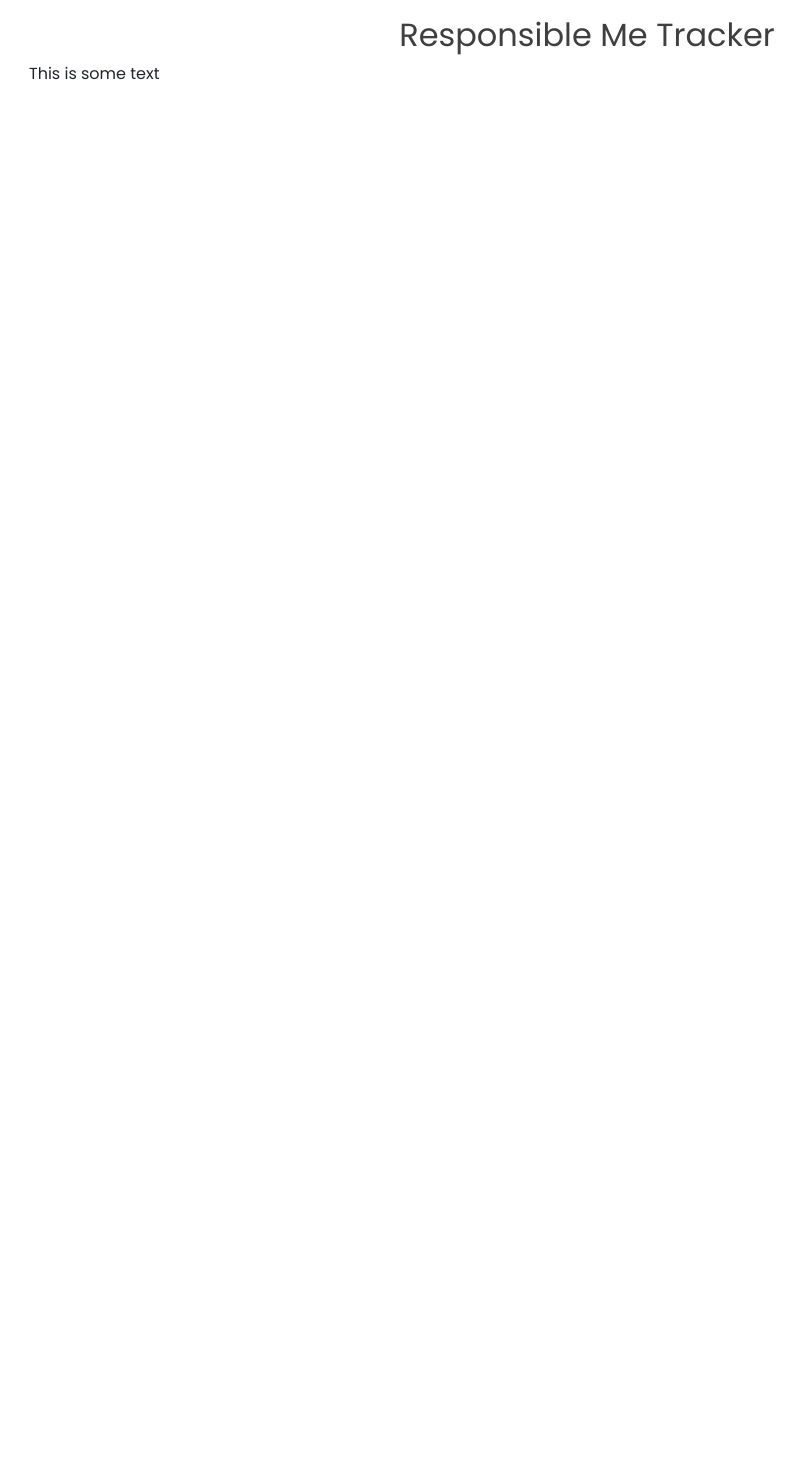
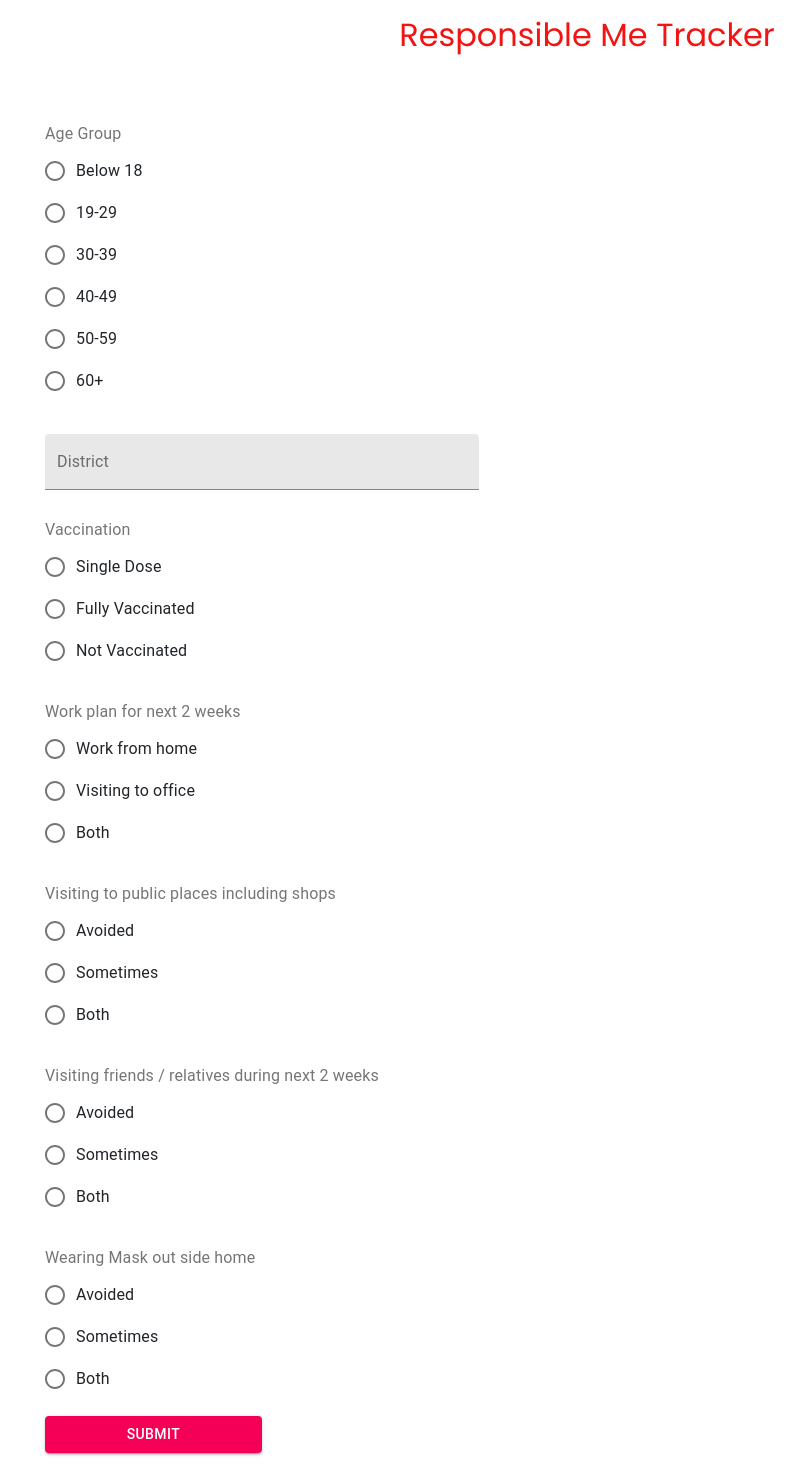
Before and after one commit to NTK7/responsible-me-tracker, a React (Create React App) app: page / in a window 1280 px wide. Shown: the top 1470 px of the page, without its empty margins (53-858 px from the left). Before the commit the page ends 800 px from the top, so only its background shows below. Built offline with nearby package versions, Linux system fonts and the light colour scheme.

Commit message:
created the form layout sctructure

```diff
--- a/src/app/App.js
+++ b/src/app/App.js
@@ -1,15 +1,211 @@
+import {
+  Button,
+  FormControl,
+  FormControlLabel,
+  FormLabel,
+  Radio,
+  RadioGroup,
+  TextField,
+} from "@material-ui/core";
+import { useState } from "react";
 import styled from "styled-components";
 
 const App = () => {
+  const [age, setAge] = useState(null);
+  const [district, setDistrict] = useState("");
+  const [vaccination, setVaccination] = useState(null);
+  const [workPlan, setWorkPlan] = useState(null);
+  const [publicVisiting, setPublicVisiting] = useState(null);
+  const [friendVisiting, setFriendVisiting] = useState(null);
+  const [useOfMask, setUseOfMask] = useState(null);
 
-
-
+  const onHandleSubmit = (e) => {
+    e.preventDefault();
+    alert("on submit");
+  };
   return (
     <Container className="container mt-3">
       <h2>Responsible Me Tracker</h2>
 
       <section>
-        <p>This is some text</p>
+        <form onSubmit={onHandleSubmit}>
+          {/* age group */}
+          <FormControl color="secondary" component="fieldset" className="form-control">
+            <FormLabel component="legend">Age Group</FormLabel>
+            <RadioGroup
+              aria-label="ageGroup"
+              name="ageGroup"
+              value={age}
+              onChange={(e) => setAge(e.target.value)}
+              required>
+              <FormControlLabel
+                value="0-17"
+                control={<Radio />}
+                label="Below 18"
+              />
+              <FormControlLabel
+                value="19-29"
+                control={<Radio />}
+                label="19-29"
+              />
+              <FormControlLabel
+                value="30-39"
+                control={<Radio />}
+                label="30-39"
+              />
+              <FormControlLabel
+                value="40-49"
+                control={<Radio />}
+                label="40-49"
+              />
+              <FormControlLabel
+                value="50-59"
+                control={<Radio />}
+                label="50-59"
+              />
+              <FormControlLabel value="60+" control={<Radio />} label="60+" />
+            </RadioGroup>
+          </FormControl>
+
+          {/* District */}
+          <FormControl color="secondary" component="fieldset" className="form-control">
+            <TextField
+              label="District"
+              color="secondary"
+              variant="filled"
+              value={district}
+              onChange={(e) => setDistrict(e.target.value)}
+              className="text-field"
+            />
+          </FormControl>
+
+          {/* Vaccination */}
+          <FormControl color="secondary" component="fieldset" className="form-control">
+            <FormLabel component="legend">Vaccination</FormLabel>
+            <RadioGroup
+              aria-label="vaccination"
+              name="vaccination"
+              value={vaccination}
+              onChange={(e) => setVaccination(e.target.value)}
+              required>
+              <FormControlLabel
+                value="SingleDose"
+                control={<Radio />}
+                label="Single Dose"
+              />
+              <FormControlLabel
+                value="FullyVaccinated"
+                control={<Radio />}
+                label="Fully Vaccinated"
+              />
+              <FormControlLabel
+                value="NotVaccinated"
+                control={<Radio />}
+                label="Not Vaccinated"
+              />
+            </RadioGroup>
+          </FormControl>
+
+          {/* workPlan */}
+          <FormControl color="secondary" component="fieldset" className="form-control">
+            <FormLabel component="legend">Work plan for next 2 weeks</FormLabel>
+            <RadioGroup
+              aria-label="workPlan"
+              name="workPlan"
+              value={workPlan}
+              onChange={(e) => setWorkPlan(e.target.value)}
+              required>
+              <FormControlLabel
+                value="WFT"
+                control={<Radio />}
+                label="Work from home"
+              />
+              <FormControlLabel
+                value="VisitingToOffice"
+                control={<Radio />}
+                label="Visiting to office"
+              />
+              <FormControlLabel value="Both" control={<Radio />} label="Both" />
+            </RadioGroup>
+          </FormControl>
+
+          {/* publicVisiting */}
+          <FormControl color="secondary" component="fieldset" className="form-control">
+            <FormLabel component="legend">
+              Visiting to public places including shops
+            </FormLabel>
+            <RadioGroup
+              aria-label="publicVisiting"
+              name="publicVisiting"
+              value={publicVisiting}
+              onChange={(e) => setPublicVisiting(e.target.value)}
+              required>
+              <FormControlLabel
+                value="Avoided"
+                control={<Radio />}
+                label="Avoided"
+              />
+              <FormControlLabel
+                value="Sometimes"
+                control={<Radio />}
+                label="Sometimes"
+              />
+              <FormControlLabel value="Both" control={<Radio />} label="Both" />
+            </RadioGroup>
+          </FormControl>
+
+          {/* friendVisiting */}
+          <FormControl color="secondary" component="fieldset" className="form-control">
+            <FormLabel component="legend">
+              Visiting friends / relatives during next 2 weeks
+            </FormLabel>
+            <RadioGroup
+              aria-label="friendVisiting"
+              name="friendVisiting"
+              value={friendVisiting}
+              onChange={(e) => setFriendVisiting(e.target.value)}
+              required>
+              <FormControlLabel
+                value="Avoided"
+                control={<Radio />}
+                label="Avoided"
+              />
+              <FormControlLabel
+                value="Sometimes"
+                control={<Radio />}
+                label="Sometimes"
+              />
+              <FormControlLabel value="Both" control={<Radio />} label="Both" />
+            </RadioGroup>
+          </FormControl>
+
+          {/* useOfMask */}
+          <FormControl color="secondary" component="fieldset" className="form-control">
+            <FormLabel component="legend">Wearing Mask out side home</FormLabel>
+            <RadioGroup
+              aria-label="useOfMask"
+              name="useOfMask"
+              value={useOfMask}
+              onChange={(e) => setUseOfMask(e.target.value)}
+              required>
+              <FormControlLabel
+                value="Avoided"
+                control={<Radio />}
+                label="Avoided"
+              />
+              <FormControlLabel
+                value="Sometimes"
+                control={<Radio />}
+                label="Sometimes"
+              />
+              <FormControlLabel value="Both" control={<Radio />} label="Both" />
+            </RadioGroup>
+          </FormControl>
+
+          <Button variant="contained" color="secondary" type="submit">
+            Submit
+          </Button>
+        </form>
       </section>
     </Container>
   );
@@ -22,6 +218,24 @@ const Container = styled.div`
     display: flex;
     align-items: center;
     justify-content: center;
-    color: #3f3f3f;
+    color: #f21313;
+  }
+  > section {
+    padding: 3pc 1pc;
+
+    > form {
+      /* border: 1px red solid; */
+      display: flex;
+      flex-direction: column;
+      > button {
+        width: 20%;
+      }
+      .text-field {
+        width: 40%;
+      }
+      .form-control {
+        margin: 1pc 0;
+      }
+    }
   }
 `;
```
Also changed, not shown: src/utils/conversions.js (added, +24 -0 lines).
